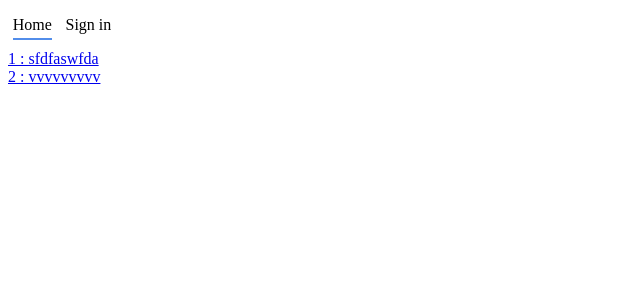
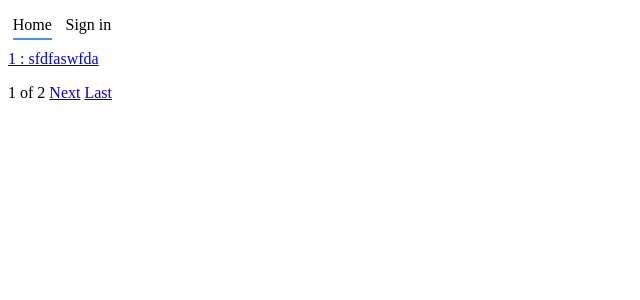
Before and after one commit to WeronikaJodkowska/Blog, a Django app: page / in a window 1280 px wide. Shown: the top 300 px of the page, without its empty margins (0-640 px from the left). Run offline with Django 3.2, Linux system fonts and the light colour scheme; data comes from the database, SQL or seed files in the repository; parts of the project's set-up code (start-up, migrations or seed data) failed here and were passed over.

Commit message:
Pagination

```diff
--- a/blog/views.py
+++ b/blog/views.py
@@ -1,5 +1,6 @@
 from django.shortcuts import render, get_object_or_404, redirect
 from django.contrib.auth.decorators import permission_required
+from django.core.paginator import Paginator
 from .models import Post
 from .forms import PostForm, PostDeleteForm
 
@@ -14,6 +15,10 @@ def home(request, tag=None):
     else:
         tag_obj = get_object_or_404(Tag, slug=tag)
         posts = Post.objects.filter(tags__in=[tag_obj])
+
+    paginator = Paginator(posts, 1)
+    page = request.GET.get('page')
+    posts = paginator.get_page(page)
 
     return render(request, 'home.html',
                   {'section': 'home',
--- /dev/null
+++ b/templates/_pagination.html
@@ -0,0 +1,15 @@
+<div class="pagination">
+    {% if posts.has_previous %}
+        <a href="?page=1">First</a>
+        <a href="?page={{ posts.previous_page_number }}">Previous</a>
+    {% endif %}
+
+    <span>{{ posts.number }}</span>
+    <span>of</span>
+    <span>{{ posts.paginator.num_pages }}</span>
+
+    {% if posts.has_next %}
+        <a href="?page={{ posts.next_page_number }}">Next</a>
+        <a href="?page={{ posts.paginator.num_pages }}">Last</a>
+    {% endif %}
+</div>
--- a/templates/home.html
+++ b/templates/home.html
@@ -16,4 +16,5 @@
         {% endif %}
         <br>
     {% endfor %}
+    {% include '_pagination.html' with items=posts %}
 {% endblock %}
```
